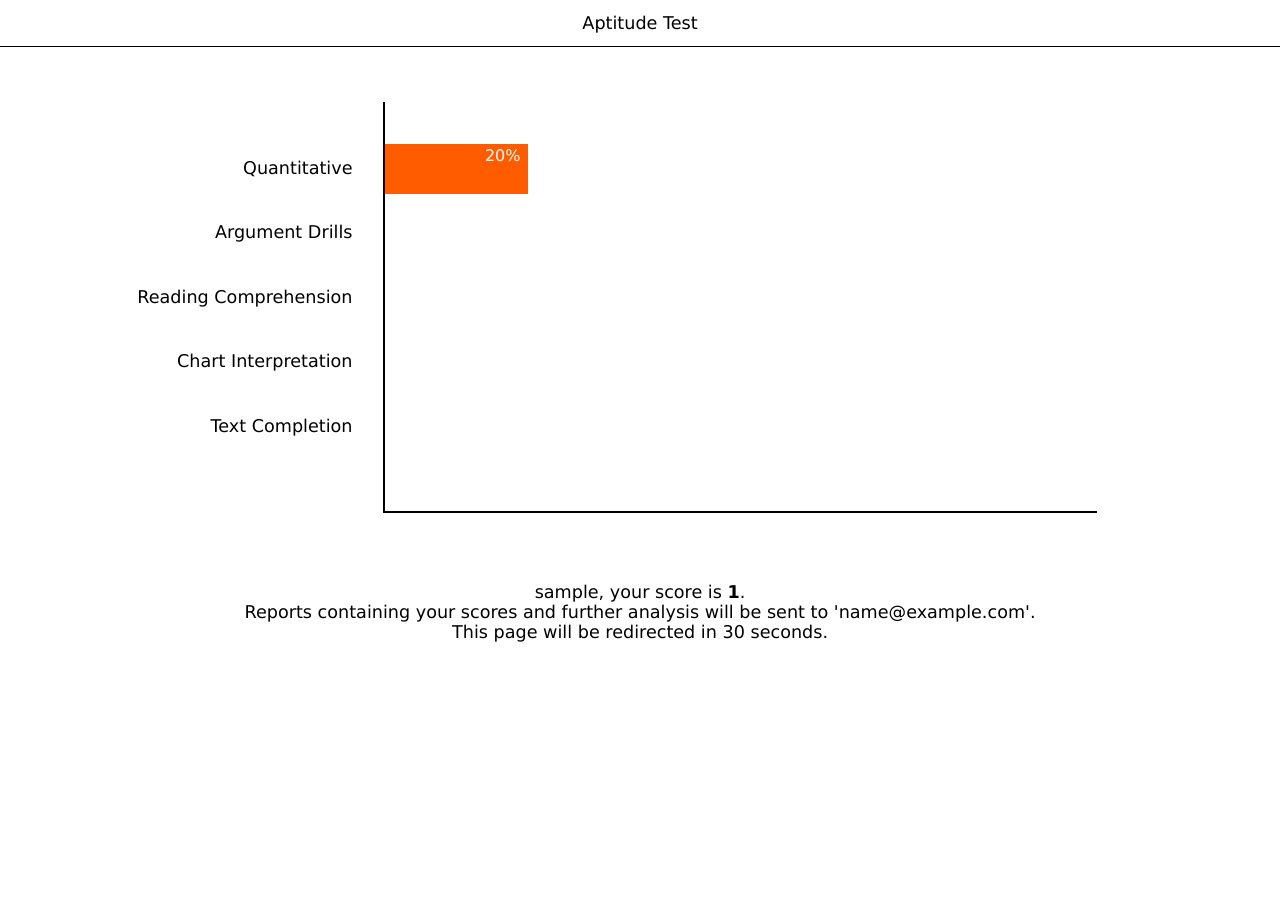
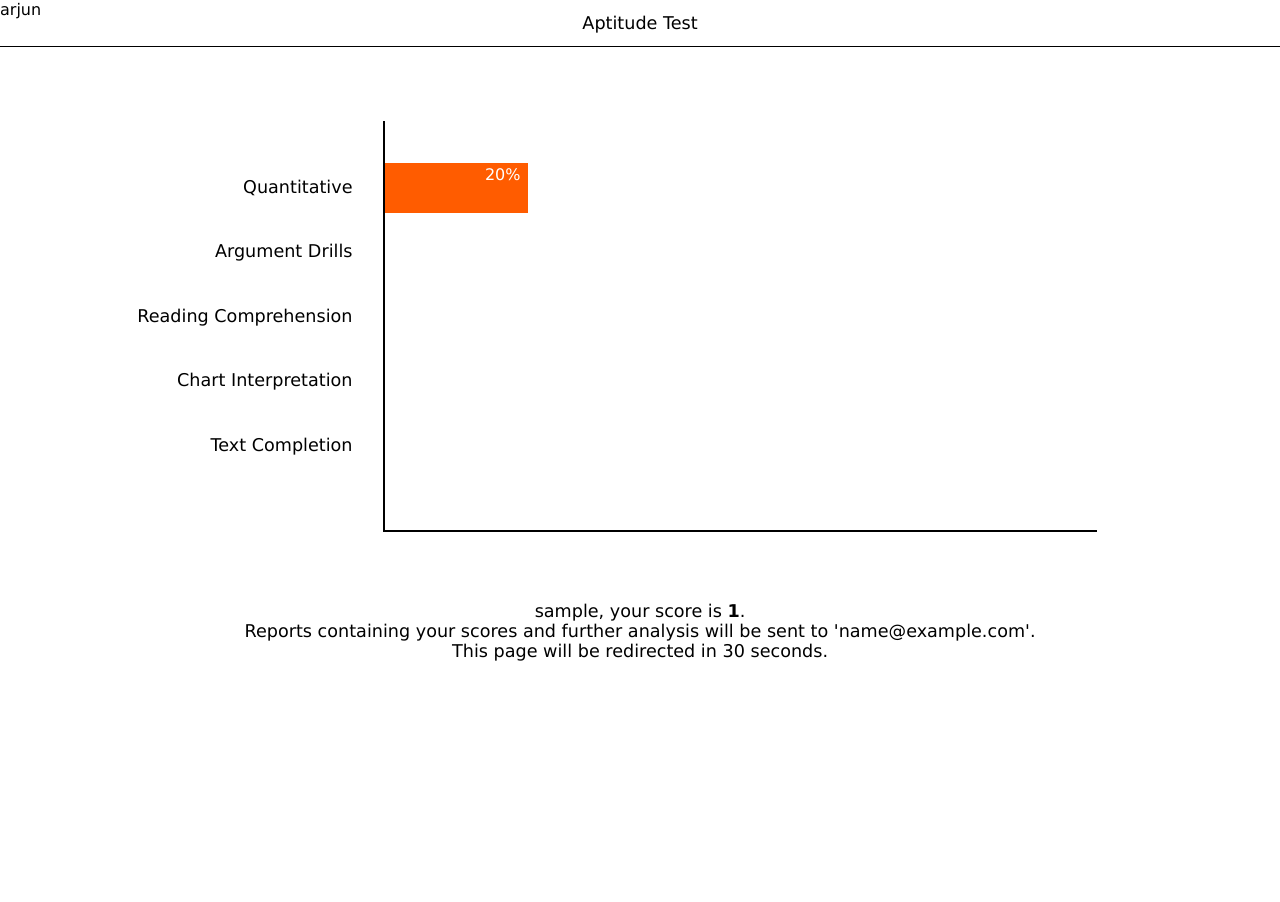
Before and after one commit to ForeseTech/MockTestSoftware, a PHP site: page /finish.php?s1=1 in a window 1280 px wide. After the commit the page ends 661 px from the top, so only its background shows below. Run offline with PHP 8.4, Linux system fonts and the light colour scheme; the visitor is signed in with stand-in values (Sample User, id 1); data that the repository does not hold is empty.

Commit message:
edited finish.php

```diff
--- a/Finish-Page/finish.php
+++ b/Finish-Page/finish.php
@@ -30,7 +30,7 @@
 	<title>Finish</title>
 	<link href="finish.css" rel="stylesheet">
 	<script src="finish.js"></script>
-</head>
+</head> arjun
 
 <body>
 	<div id="head">
```
